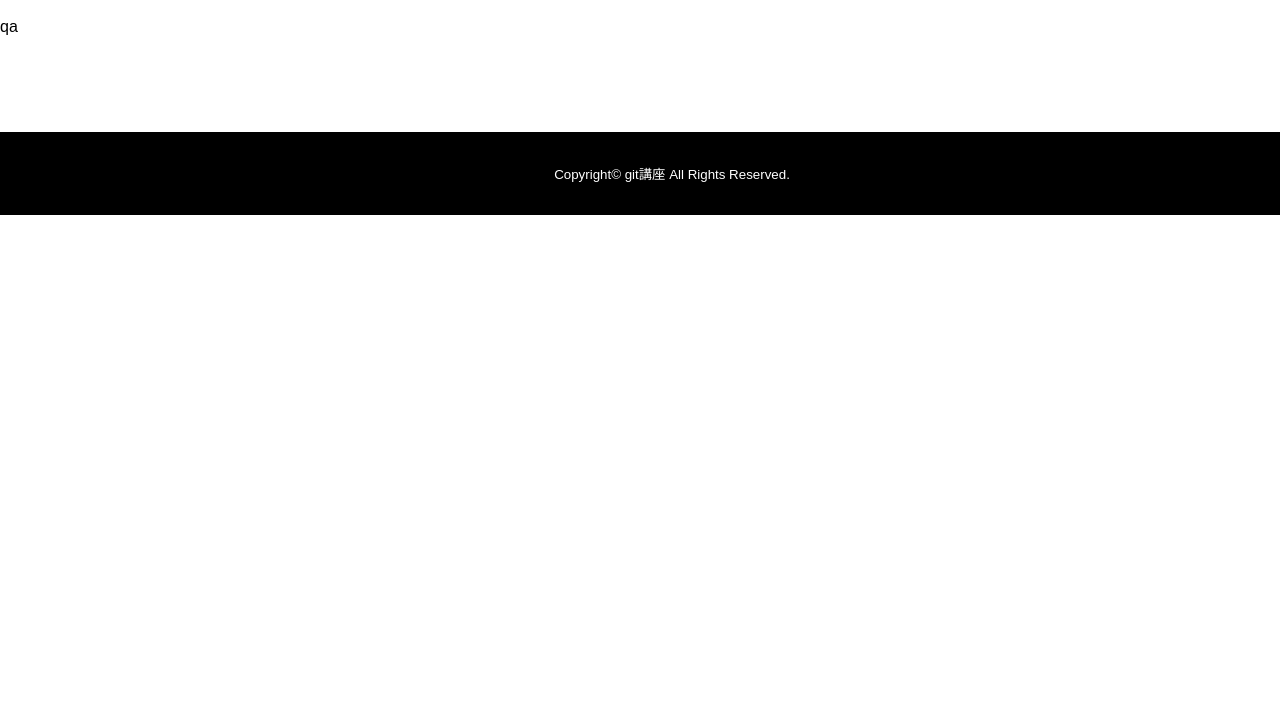
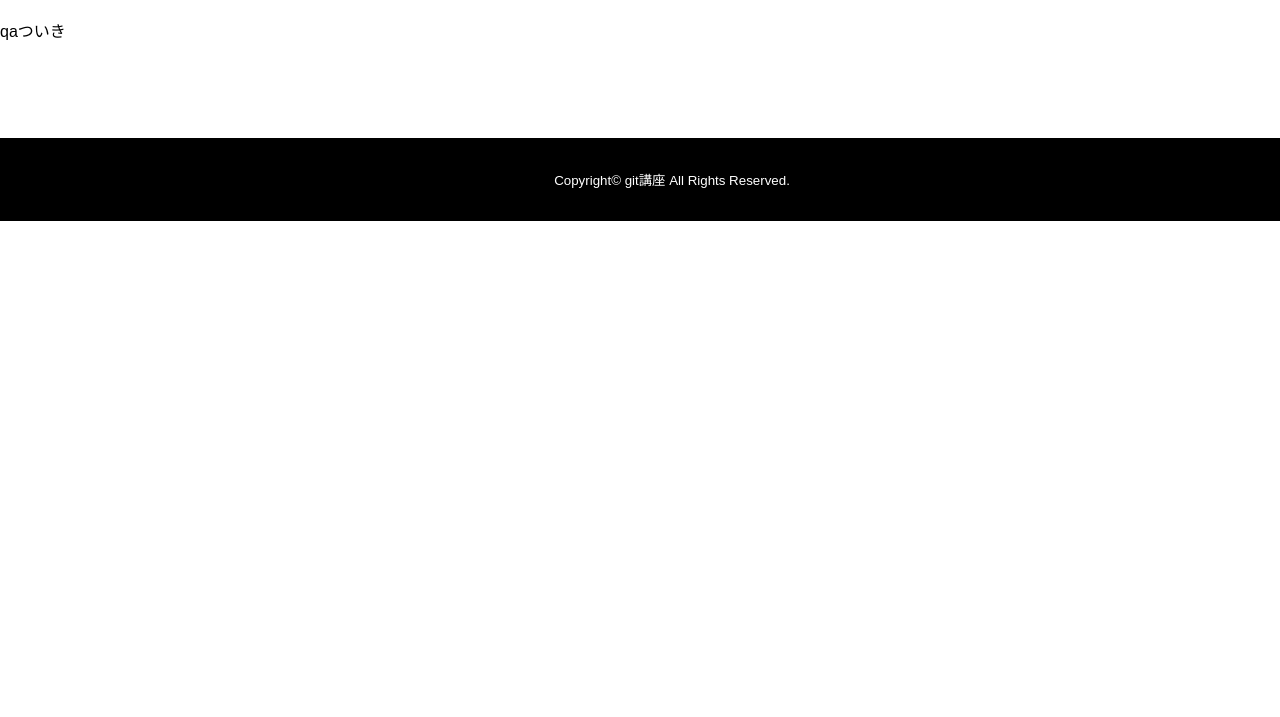
Before and after one commit to kingskyohei/ensyuyo1, a plain HTML site: page indexのコピー.html in a window 1280 px wide. Shown: the part 83-800 px from the top of the page. Drawn offline with Linux system fonts and the light colour scheme.

Commit message:
ついき

```diff
--- a/indexのコピー.html
+++ b/indexのコピー.html
@@ -17,7 +17,7 @@
         </header>
 
         <main>
-            qa
+            qaついき
         </main>
 
         <footer>
```
